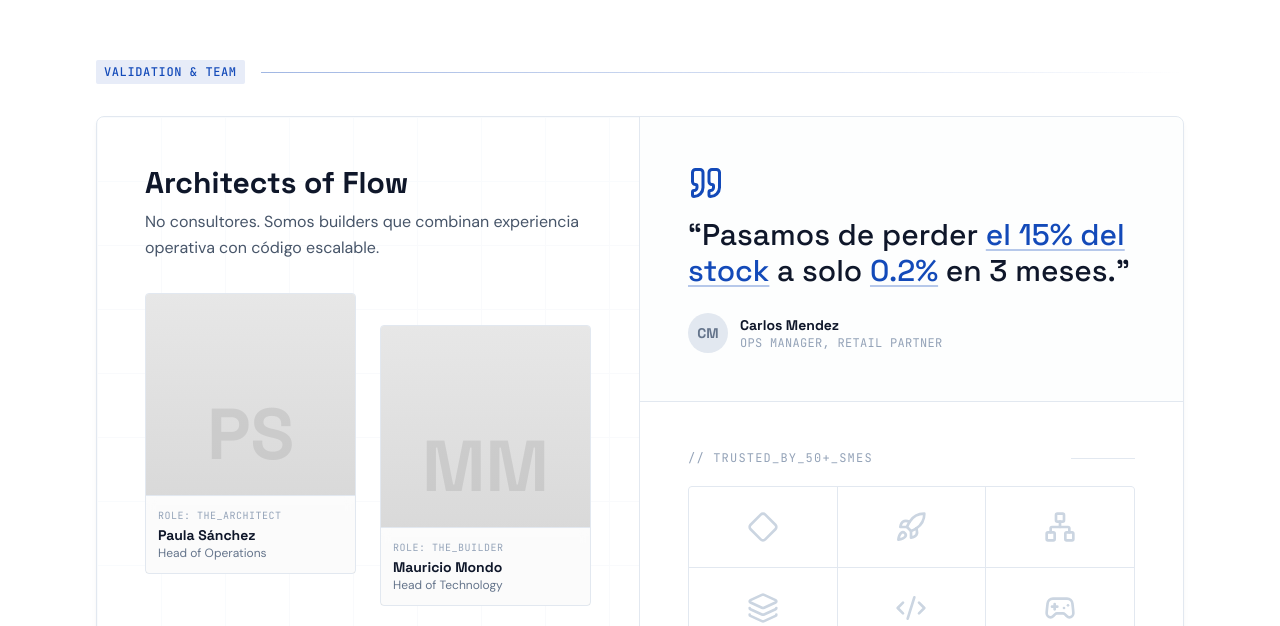
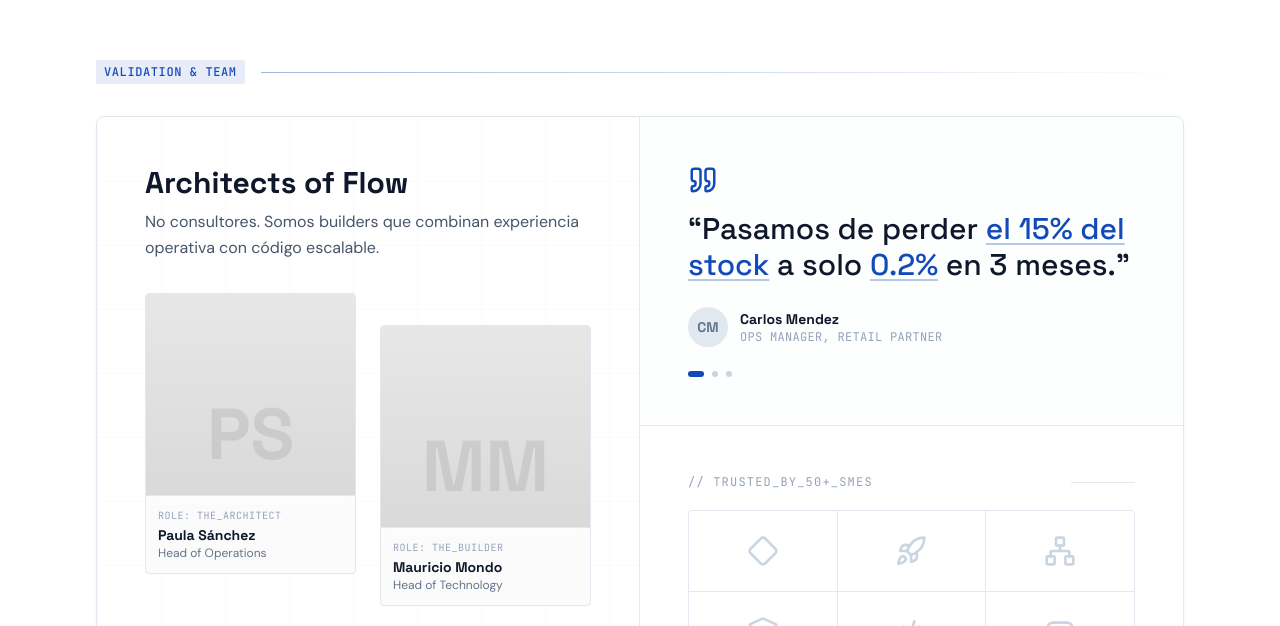
Before and after one commit to marcotortolani/techflow-2026, a Next.js app: page / in a window 1280 px wide. Shown: the part 4596-5222 px from the top of the page. Built offline with nearby package versions, Linux system fonts and the light colour scheme.

Commit message:
feat slider testimonials

```diff
--- a/src/components/sections/ValidationSection.tsx
+++ b/src/components/sections/ValidationSection.tsx
@@ -1,6 +1,7 @@
 'use client'
 
-import { motion } from 'motion/react'
+import { useState, useEffect, useRef } from 'react'
+import { motion, AnimatePresence } from 'motion/react'
 import {
   Quote,
   Diamond,
@@ -9,7 +10,162 @@ import {
   Layers,
   Code2,
   Gamepad2,
+  ChevronLeft,
+  ChevronRight,
 } from 'lucide-react'
+
+const testimonials = [
+  {
+    initials: 'CM',
+    quote: [
+      'Pasamos de perder ',
+      'el 15% del stock',
+      ' a solo ',
+      '0.2%',
+      ' en 3 meses.',
+    ],
+    highlights: [1, 3],
+    name: 'Carlos Mendez',
+    role: 'Ops Manager, Retail Partner',
+  },
+  {
+    initials: 'LR',
+    quote: [
+      'Redujimos el tiempo de cierre mensual de ',
+      '5 días',
+      ' a ',
+      '6 horas',
+      '.',
+    ],
+    highlights: [1, 3],
+    name: 'Laura Ríos',
+    role: 'CFO, Distribuidora Norte',
+  },
+  {
+    initials: 'JP',
+    quote: [
+      'Antes teníamos ',
+      '3 sistemas distintos',
+      '. Ahora todo fluye desde ',
+      'un solo lugar',
+      '.',
+    ],
+    highlights: [1, 3],
+    name: 'Javier Peralta',
+    role: 'Gerente General, InduParts SA',
+  },
+]
+
+function TestimonialSlider() {
+  const [index, setIndex] = useState(0)
+  const [isHovered, setIsHovered] = useState(false)
+  const isPaused = useRef(false)
+
+  const prev = () =>
+    setIndex((i) => (i - 1 + testimonials.length) % testimonials.length)
+  const next = () => setIndex((i) => (i + 1) % testimonials.length)
+
+  useEffect(() => {
+    const interval = setInterval(() => {
+      if (!isPaused.current) {
+        setIndex((i) => (i + 1) % testimonials.length)
+      }
+    }, 10000)
+    return () => clearInterval(interval)
+  }, [])
+
+  const t = testimonials[index]
+
+  return (
+    <div
+      className="relative w-full p-8 lg:p-12 border-b border-slate-200 bg-slate-50/30"
+      onMouseEnter={() => {
+        isPaused.current = true
+        setIsHovered(true)
+      }}
+      onMouseLeave={() => {
+        isPaused.current = false
+        setIsHovered(false)
+      }}
+    >
+      <Quote size={30} className="text-primary mb-4" />
+
+      <AnimatePresence mode="wait">
+        <motion.div
+          key={index}
+          initial={{ opacity: 0, y: 8 }}
+          animate={{ opacity: 1, y: 0 }}
+          exit={{ opacity: 0, y: -8 }}
+          transition={{ duration: 0.35 }}
+        >
+          <blockquote className="font-display text-2xl md:text-3xl text-slate-900 font-medium leading-tight mb-6">
+            &ldquo;
+            {t.quote.map((part, i) =>
+              t.highlights.includes(i) ? (
+                <span
+                  key={i}
+                  className="text-primary underline decoration-2 underline-offset-4 decoration-primary/30"
+                >
+                  {part}
+                </span>
+              ) : (
+                part
+              ),
+            )}
+            &rdquo;
+          </blockquote>
+          <div className="flex items-center gap-3">
+            <div className="size-10 rounded-full bg-slate-200 flex items-center justify-center text-slate-500 font-display font-bold text-sm shrink-0">
+              {t.initials}
+            </div>
+            <div>
+              <p className="font-display font-bold text-slate-900 text-sm">
+                {t.name}
+              </p>
+              <p className="font-mono text-xs text-slate-400 uppercase tracking-wide">
+                {t.role}
+              </p>
+            </div>
+          </div>
+        </motion.div>
+      </AnimatePresence>
+
+      {/* Dot indicators */}
+      <div className="flex items-center gap-2 mt-6">
+        {testimonials.map((_, i) => (
+          <button
+            key={i}
+            onClick={() => setIndex(i)}
+            className={`size-1.5 rounded-full transition-all duration-200 ${
+              i === index ? 'bg-primary w-4' : 'bg-slate-300 hover:bg-slate-400'
+            }`}
+            aria-label={`Testimonial ${i + 1}`}
+          />
+        ))}
+      </div>
+
+      {/* Arrow buttons */}
+      {isHovered && (
+        <>
+          <button
+            onClick={prev}
+            className="absolute left-2 top-1/2 md:-translate-y-1/2 size-8 rounded-full bg-white border border-slate-200 shadow-sm flex items-center justify-center text-slate-600 hover:text-primary hover:border-primary/30 transition-colors"
+            aria-label="Previous testimonial"
+          >
+            <ChevronLeft size={16} />
+          </button>
+          <button
+            onClick={next}
+            className="absolute right-2 top-1/2 -translate-y-1/2 size-8 rounded-full bg-white border border-slate-200 shadow-sm flex items-center justify-center text-slate-600 hover:text-primary hover:border-primary/30 transition-colors"
+            aria-label="Next testimonial"
+          >
+            <ChevronRight size={16} />
+          </button>
+        </>
+      )}
+    </div>
+  )
+}
 
 const placeholderLogos = [Diamond, Rocket, Network, Layers, Code2, Gamepad2]
 
@@ -120,33 +276,7 @@ export default function ValidationSection() {
           {/* Right: Social proof */}
           <div className="flex flex-col">
             {/* Testimonial */}
-            <div className="p-8 lg:p-12 border-b border-slate-200 bg-slate-50/30">
-              <Quote size={36} className="text-primary mb-4" />
-              <blockquote className="font-display text-2xl md:text-3xl text-slate-900 font-medium leading-tight mb-6">
-                &ldquo;Pasamos de perder{' '}
-                <span className="text-primary underline decoration-2 underline-offset-4 decoration-primary/30">
-                  el 15% del stock
-                </span>{' '}
-                a solo{' '}
-                <span className="text-primary underline decoration-2 underline-offset-4 decoration-primary/30">
-                  0.2%
-                </span>{' '}
-                en 3 meses.&rdquo;
-              </blockquote>
-              <div className="flex items-center gap-3">
-                <div className="size-10 rounded-full bg-slate-200 flex items-center justify-center text-slate-500 font-display font-bold text-sm shrink-0">
-                  CM
-                </div>
-                <div>
-                  <p className="font-display font-bold text-slate-900 text-sm">
-                    Carlos Mendez
-                  </p>
-                  <p className="font-mono text-xs text-slate-400 uppercase tracking-wide">
-                    Ops Manager, Retail Partner
-                  </p>
-                </div>
-              </div>
-            </div>
+            <TestimonialSlider />
 
             {/* Logo grid */}
             <div className="flex-1 bg-white p-8 lg:p-12">
```
